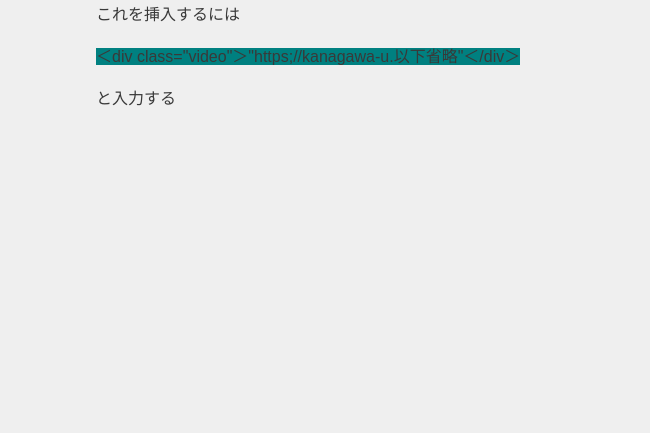
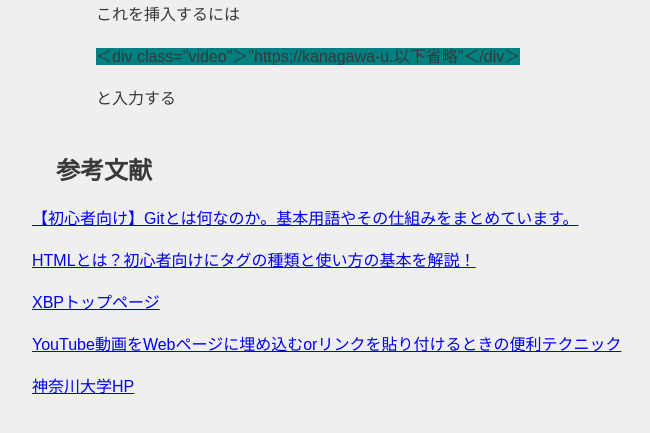
Before and after one commit to syunn4846/xbp, a plain HTML site: page de12/1.html in a window 1280 px wide. Shown: the part 8537-8970 px from the top of the page, without its empty margins (46-696 px from the left). Before the commit the page ends 8744 px from the top, so only its background shows below. Drawn offline with Linux system fonts and the light colour scheme.

Commit message:
20221002

```diff
--- a/de12/1.html
+++ b/de12/1.html
@@ -162,6 +162,14 @@
     </div><br>
     </div>
 
+    <div>
+      <h2>参考文献</h2>
+      <a href="https://tcd-theme.com/2019/12/what-is-git.html?gclid=CjwKCAjwvsqZBhAlEiwAqAHElUcBoJRm7R27a_bfy8FbmyO45dJq8cnejpbtnZ2KYZlhmxFcS-o-ixoC8MkQAvD_BwE">【初心者向け】Gitとは何なのか。基本用語やその仕組みをまとめています。</a><br><br>
+      <a href="https://udemy.benesse.co.jp/design/web-design/what-is-html.html">HTMLとは？初心者向けにタグの種類と使い方の基本を解説！</a><br><br>
+      <a href="../index.html">XBPトップページ</a><br><br>
+      <a href="https://4thsight.xyz/26221">YouTube動画をWebページに埋め込むorリンクを貼り付けるときの便利テクニック</a><br><br>
+      <a href="https://www.kanagawa-u.ac.jp/">神奈川大学HP</a><br><br>
+    </div>
 
 </body>
 </html>
```
